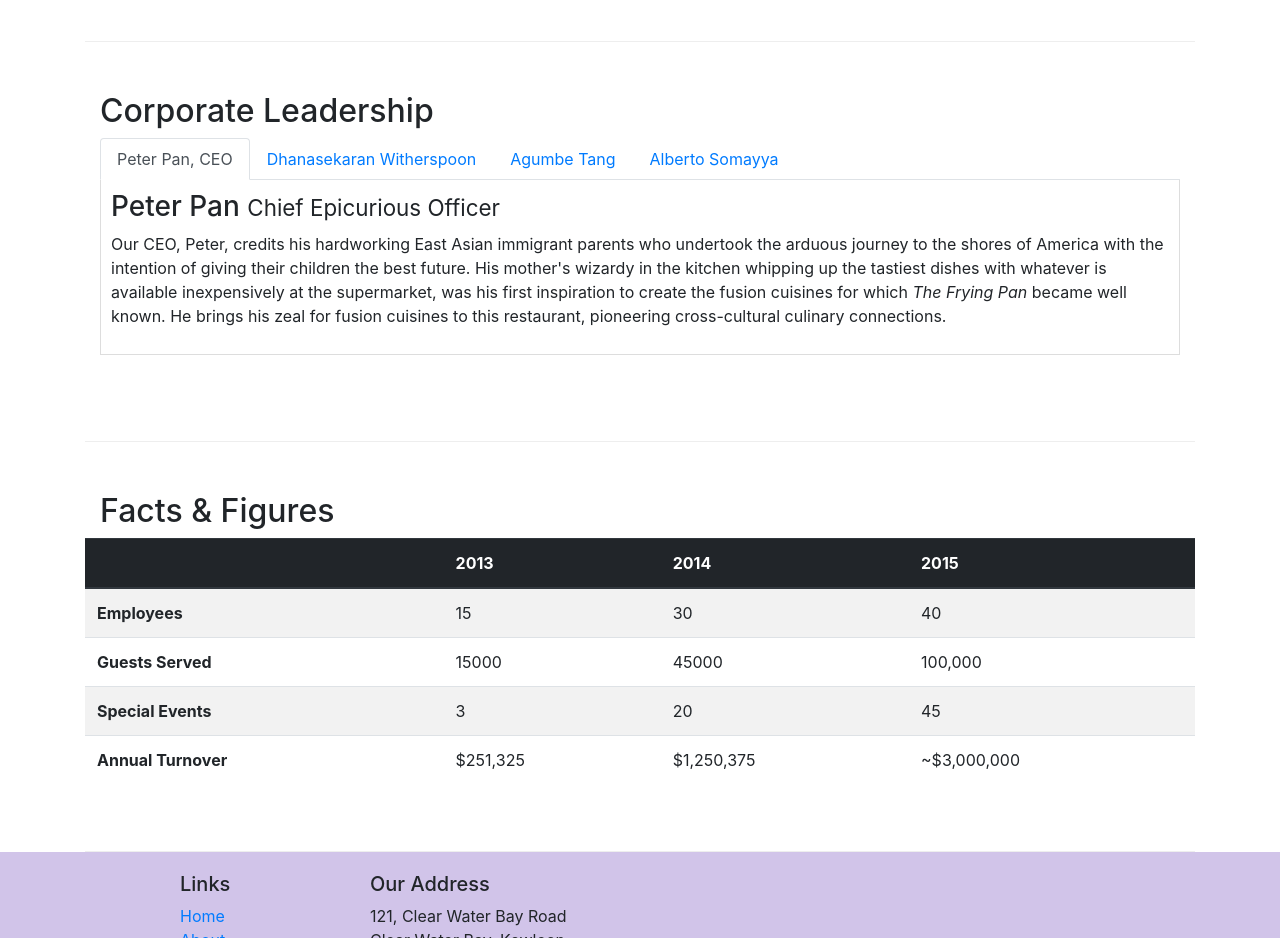
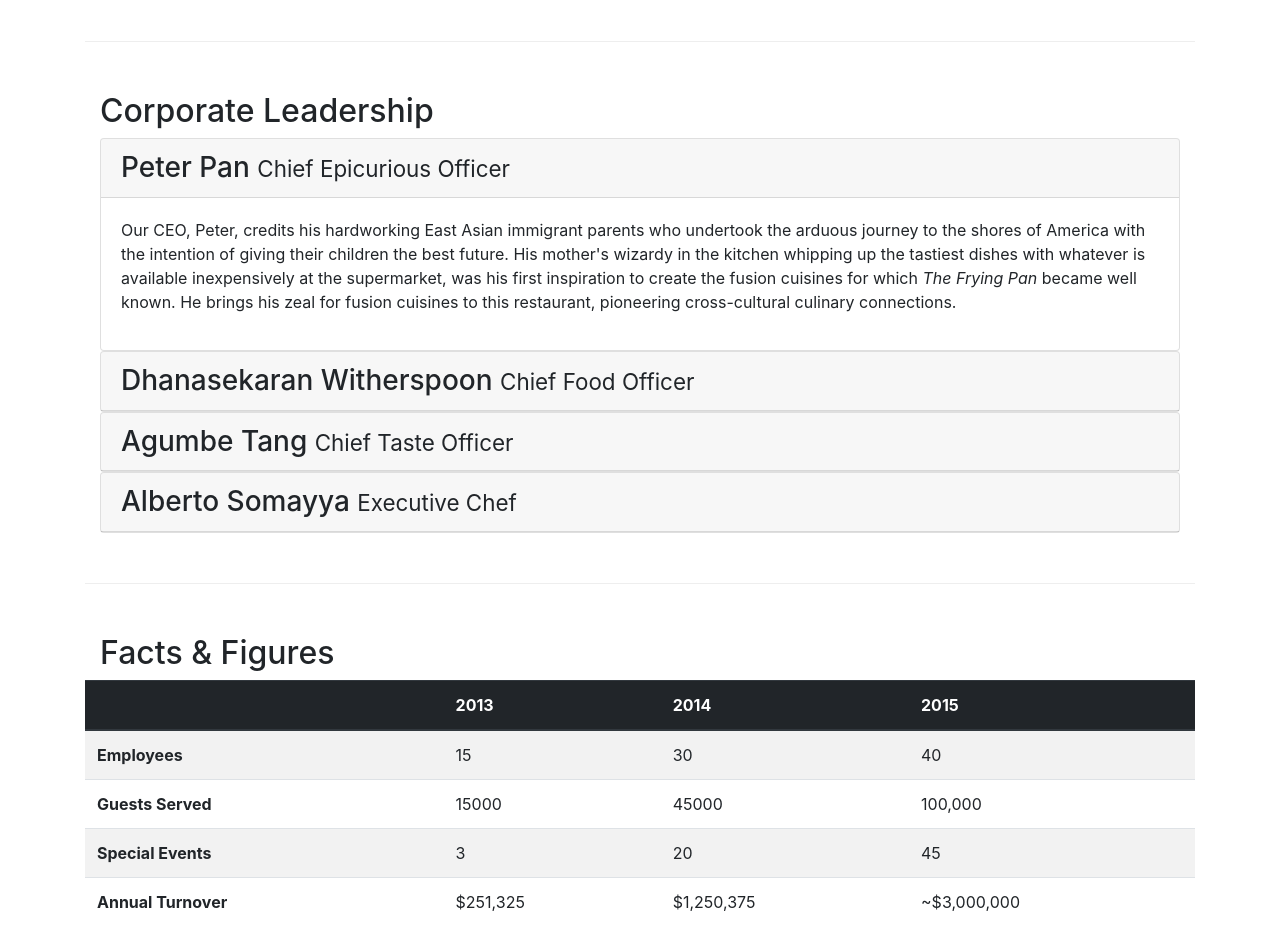
Before and after one commit to vineetjk/coursera-practice, a website: page aboutus.html in a window 1280 px wide. Shown: the part 880-1818 px from the top of the page. Drawn offline with nearby package versions, Linux system fonts and the light colour scheme.

Commit message:
acordion

```diff
--- a/aboutus.html
+++ b/aboutus.html
@@ -110,48 +110,87 @@
 
         <div class="row row-content">
             <div class="col-12 col-sm">
+
+
+
                 <h2>Corporate Leadership</h2>
-
-                <ul class="nav nav-tabs">
-                    <li class="nav-item">
-                        <a href="#peter" class="nav-link active"
-                        role="tab" data-toggle="tab">Peter Pan, CEO</a>
-                    </li>
-                    <li class="nav-item">
-                            <a href="#danny" class="nav-link "
-                            role="tab" data-toggle="tab">Dhanasekaran Witherspoon</a>
-                    </li>
-                    <li class="nav-item">
-                            <a href="#agumbe" class="nav-link "
-                            role="tab" data-toggle="tab">Agumbe Tang</a>
-                    </li>
-                    <li class="nav-item">
-                            <a href="#alberto" class="nav-link "
-                            role="tab" data-toggle="tab">Alberto Somayya</a>
-                    </li>
-
-                </ul>
-                <div class="tab-content">
-                    <div role="tabpanel" id="peter" class="tab-pane fade show active">
-                            <h3>Peter Pan <small>Chief Epicurious Officer</small></h3>
-                            <p class="d-none d-sm-block">Our CEO, Peter, credits his hardworking East Asian immigrant parents who undertook the arduous journey to the shores of America with the intention of giving their children the best future. His mother's wizardy in the kitchen whipping up the tastiest dishes with whatever is available inexpensively at the supermarket, was his first inspiration to create the fusion cuisines for which <em>The Frying Pan</em> became well known. He brings his zeal for fusion cuisines to this restaurant, pioneering cross-cultural culinary connections.</p>
+                <div id="accordion">
+                <div class="card">
+                    <div class="card-header" role="tab" id="peterhead">
+                            <h3 class="mb-0">
+                               <a data-toggle="collapse" data-target="#peter">
+                                   Peter Pan <small>Chief Epicurious Officer</small>
+                                </a>
+                            </h3>
 
                     </div>
-                    <div role="tabpanel" id="danny" class="tab-pane fade show ">
-                            <h3>Dhanasekaran Witherspoon <small>Chief Food Officer</small></h3>
-                            <p class="d-none d-sm-block">Our CFO, Danny, as he is affectionately referred to by his colleagues, comes from a long established family tradition in farming and produce. His experiences growing up on a farm in the Australian outback gave him great appreciation for varieties of food sources. As he puts it in his own words, <em>Everything that runs, wins, and everything that stays, pays!</em></p>
+                        <div role="tabpanel" id="peter" class="collapse show" data-parent="#accordion">
+                            <div class="card-body">
+                                    <p class="d-none d-sm-block">Our CEO, Peter, credits his hardworking East Asian immigrant parents who undertook the arduous journey to the shores of America with the intention of giving their children the best future. His mother's wizardy in the kitchen whipping up the tastiest dishes with whatever is available inexpensively at the supermarket, was his first inspiration to create the fusion cuisines for which <em>The Frying Pan</em> became well known. He brings his zeal for fusion cuisines to this restaurant, pioneering cross-cultural culinary connections.</p>
+
+                            </div>
+
+
+                        </div>
+
+                </div>
+
+                <div class="card">
+                    <div class="card-header" role="tab" id="dannyhead">
+                            <h3 class="mb-0">
+                               <a class="collapsed" data-toggle="collapse" data-target="#danny" >
+                                   Dhanasekaran Witherspoon <small>Chief Food Officer</small>
+                                </a>
+                            </h3>
 
                     </div>
-                    <div role="tabpanel" id="agumbe" class="tab-pane fade show ">
-                            <h3>Agumbe Tang <small>Chief Taste Officer</small></h3>
-                        <p class="d-none d-sm-block">Blessed with the most discerning gustatory sense, Agumbe, our CTO, personally ensures that every dish that we serve meets his exacting tastes. Our chefs dread the tongue lashing that ensues if their dish does not meet his exacting standards. He lives by his motto, <em>You click only if you survive my lick.</em></p>
+
+                    <div role="tabpanel" id="danny" class="collapse" data-parent="#accordion">
+                        <div class="card-body">
+                                <p class="d-none d-sm-block">Our CFO, Danny, as he is affectionately referred to by his colleagues, comes from a long established family tradition in farming and produce. His experiences growing up on a farm in the Australian outback gave him great appreciation for varieties of food sources. As he puts it in his own words, <em>Everything that runs, wins, and everything that stays, pays!</em></p>
+                         </div>
 
                     </div>
-                    <div role="tabpanel" id="alberto" class="tab-pane fade show ">
-                            <h3>Alberto Somayya <small>Executive Chef</small></h3>
-                        <p class="d-none d-sm-block">Award winning three-star Michelin chef with wide International experience having worked closely with whos-who in the culinary world, he specializes in creating mouthwatering Indo-Italian fusion experiences. He says, <em>Put together the cuisines from the two craziest cultures, and you get a winning hit! Amma Mia!</em></p>
+                </div>
+
+                    <div class="card">
+                        <div class="card-header" role="tab" id="agumbehead">
+                                <h3 class="mb-0">
+                                 <a class="collapsed" data-toggle="collapse" data-target="#agumbe">
+                                     Agumbe Tang <small>Chief Taste Officer</small>
+                                </a>
+                                </h3>
+                        </div>
+                    <div role="tabpanel" id="agumbe" class="collapse" data-parent="#accordion">
+                        <div class="card-body">
+                        <p class="d-none d-sm-block">Blessed with the most discerning gustatory sense, Agumbe, our CTO, personally ensures that every dish that we serve meets his exacting tastes. Our chefs dread the tongue lashing that ensues if their dish does not meet his exacting standards. He lives by his motto, <em>You click only if you survive my lick.</em></p>
+                    </div>
+                    </div>
+                </div>
+
+
+                <div class="card">
+                    <div class="card-header" role="tab" id="albertohead">
+                            <h3 class="mb-0">
+                               <a class="collapsed" data-toggle="collapse" data-target="#alberto">
+                                    Alberto Somayya <small>Executive Chef</small>
+
+                               </a>
+                            </h3>
+
 
                     </div>
+
+                        <div role="tabpanel" id="alberto" class="collapse" data-parent="#accordion">
+                                <div class="card-body">
+
+
+                            <p class="d-none d-sm-block">Award winning three-star Michelin chef with wide International experience having worked closely with whos-who in the culinary world, he specializes in creating mouthwatering Indo-Italian fusion experiences. He says, <em>Put together the cuisines from the two craziest cultures, and you get a winning hit! Amma Mia!</em></p>
+                        </div>
+                        </div>
+
+                </div>
+
 
 
 
@@ -161,9 +200,10 @@
 
 
                 </div>
+            </div>
 
             </div>
-       </div>
+
 
        <div class="row row-content">
            <div class="col-12 col-sm-9">
```
Also changed, not shown: contactus.html (+1 -1 lines), index.html (+7 -2 lines).
